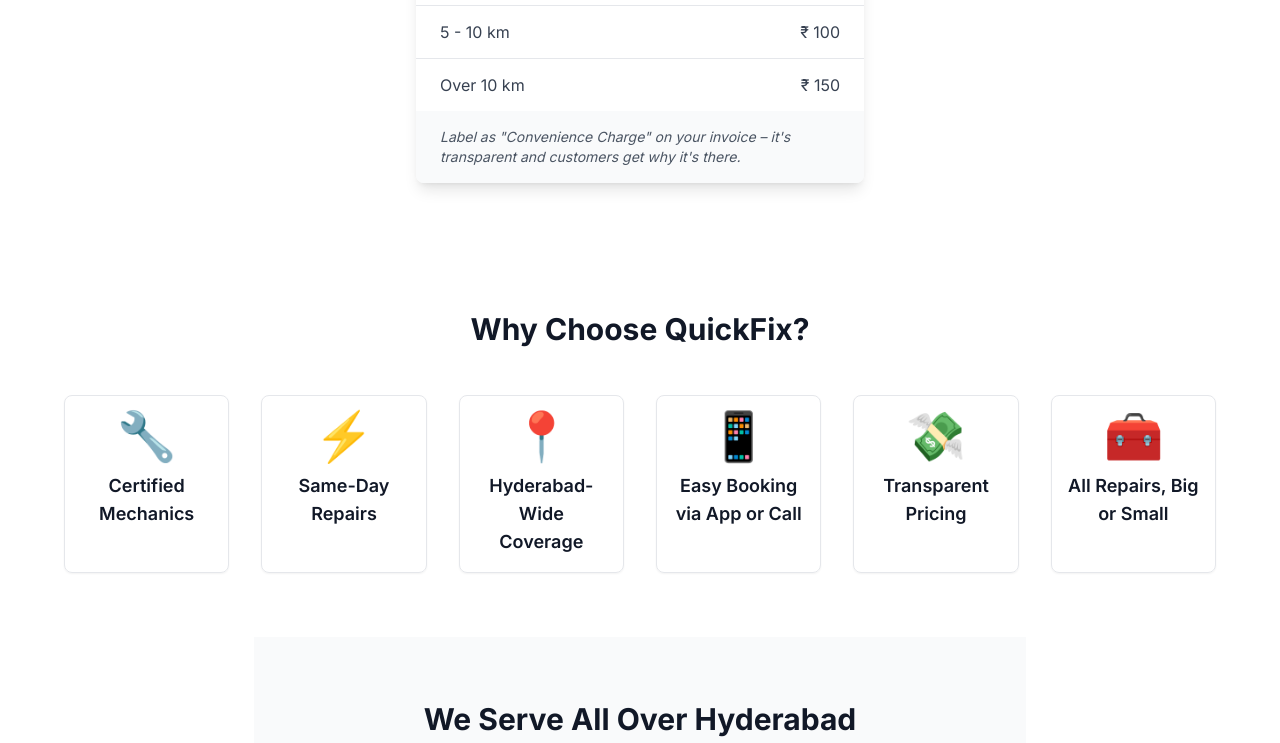
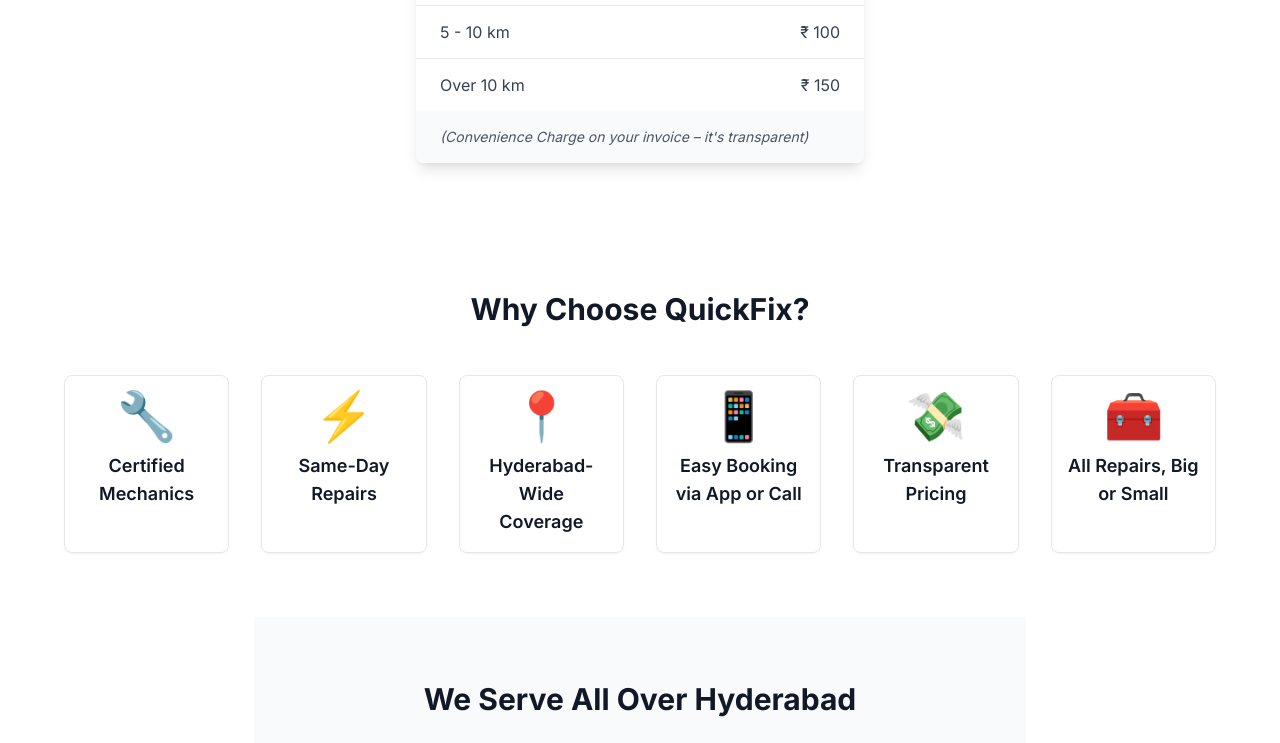
Before and after one commit to NithinVarma50/-QuickFix-, a plain HTML site: page index.html in a window 1280 px wide. Shown: the part 1480-2223 px from the top of the page. Drawn offline with nearby package versions, Linux system fonts and the light colour scheme.

Commit message:
Update index.html

```diff
--- a/index.html
+++ b/index.html
@@ -294,8 +294,7 @@
       </table>
       <div class="px-6 py-4 bg-gray-50">
         <p class="text-sm text-gray-600 italic">
-          Label as "Convenience Charge" on your invoice – it's transparent and
-          customers get why it's there.
+          (Convenience Charge on your invoice – it's transparent)
         </p>
       </div>
     </div>
```
